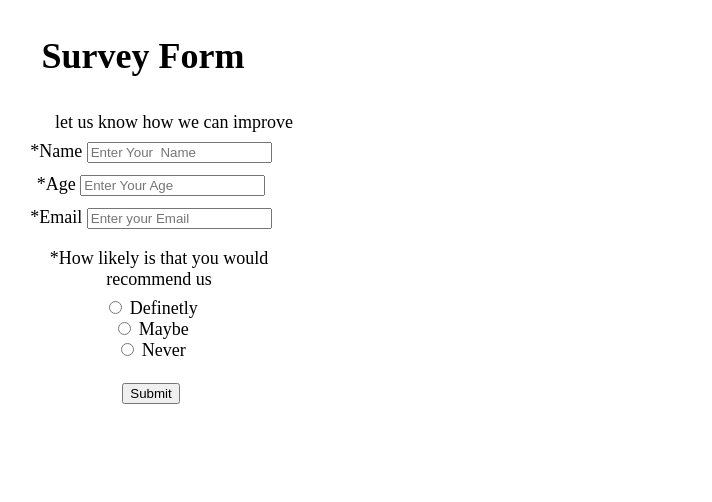
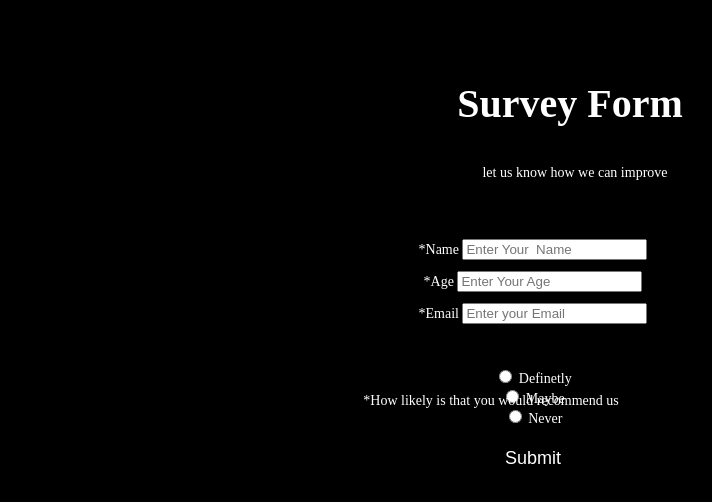
Before and after one commit to PHAGUN-JAIN/Projects, a plain HTML site: page form.html in a window 1280 px wide. Shown: the whole page, without its empty margins (23-735 px from the left). Drawn offline with Linux system fonts and the light colour scheme.

Commit message:
trans form styling

```diff
--- a/CSS/style.css
+++ b/CSS/style.css
@@ -1,16 +1,36 @@
 
-div form
-        {
-          text-align:right;
+body{
+    margin:0px;
+    padding:0px;
+    background-color:black;
+    color:white;
+     }
 
-          }
-
-div
-  {
+div{
+      width:100%;
+      text-align:center;
+      transform: translate(-50px,50px);
       background:none;
       margin:5px;
       padding:3px;
-      width:300px;
-      font-size:18px;
+
+      font-size:14px;
       text-align:center;
     }
+
+#title {
+      font-size:20px;
+       margin:0px;
+        }
+
+
+.bton{
+     border:none;
+     background:none;
+     width:100%;
+     padding:5px;
+     font-size:18px;
+
+     color:white;
+
+     }
```
